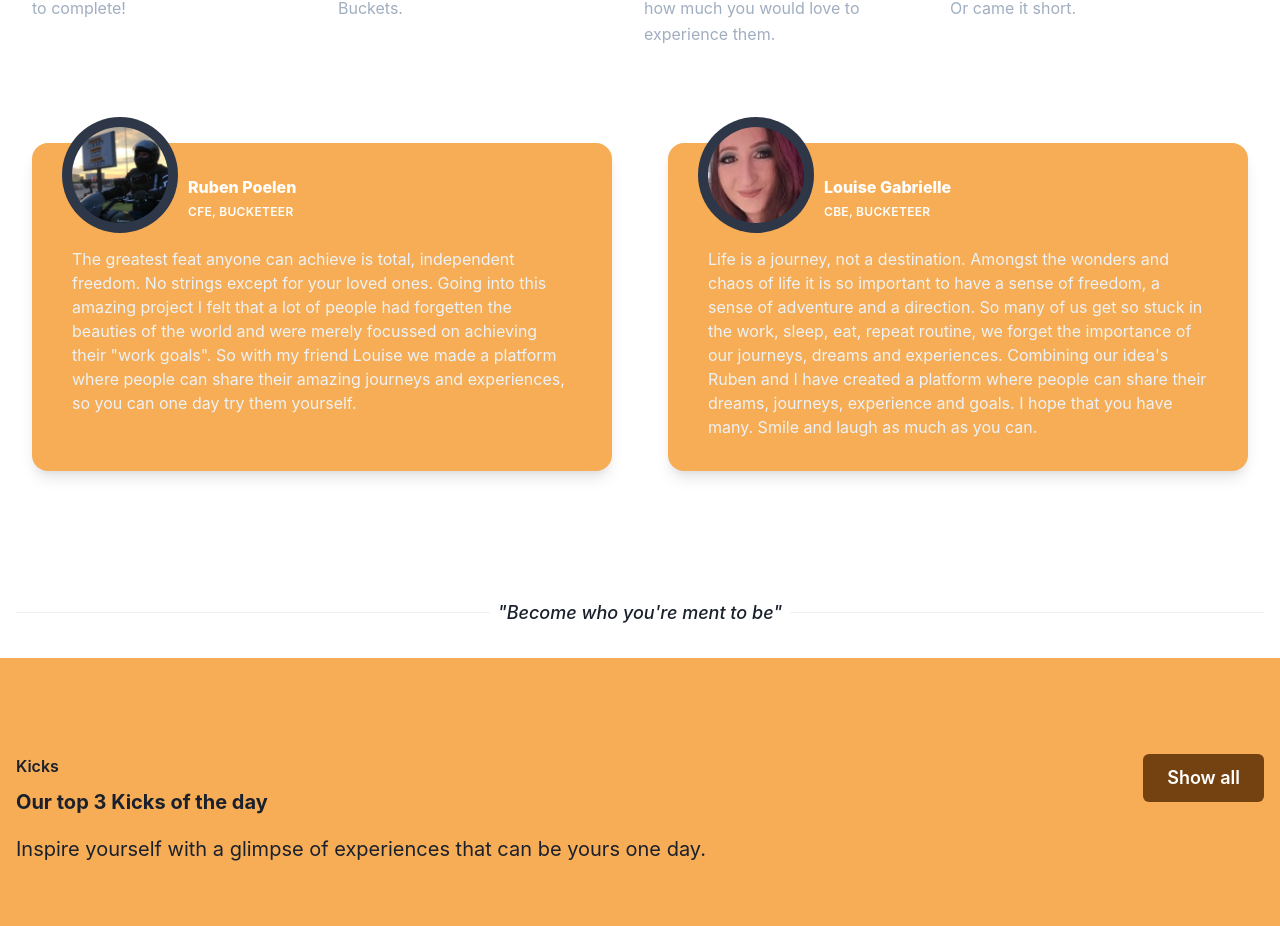
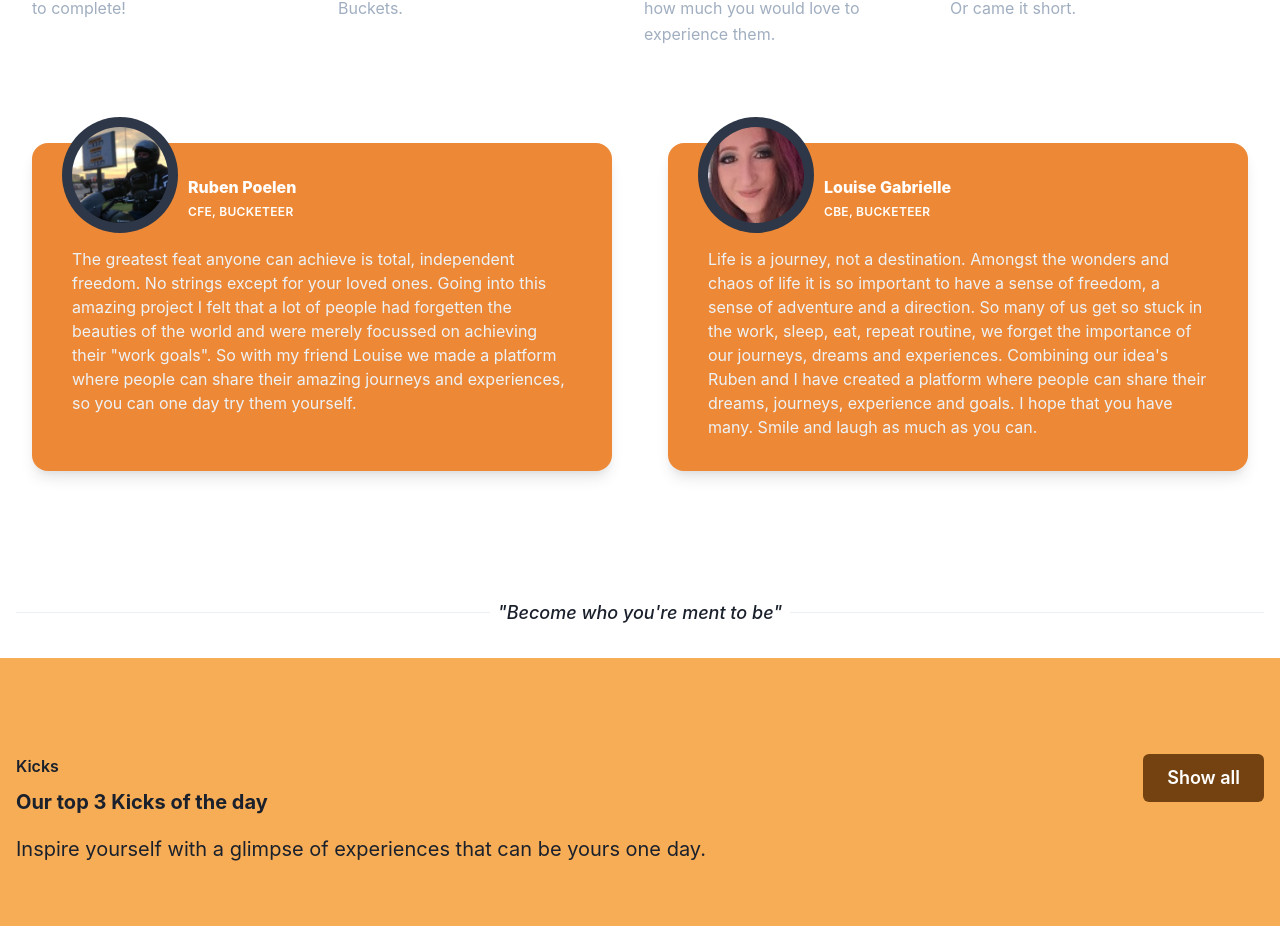
Before and after one commit to coderKron/bucketeer-frontend, a React (Create React App) app: page / in a window 1280 px wide. Shown: the part 1276-2202 px from the top of the page. Built offline with nearby package versions, Linux system fonts and the light colour scheme.

Commit message:
testimonial fix

```diff
--- a/src/components/Homepage/Testimonial.jsx
+++ b/src/components/Homepage/Testimonial.jsx
@@ -13,7 +13,7 @@ export const Testimonial = props => {
     <Box
       as="blockquote"
       rounded="2xl"
-      bg={mode('orange.300', 'teal.800')}
+      bg={mode('orange.400', 'teal.800')}
       color={mode('white', 'white')}
       shadow="lg"
       px="10"
```
